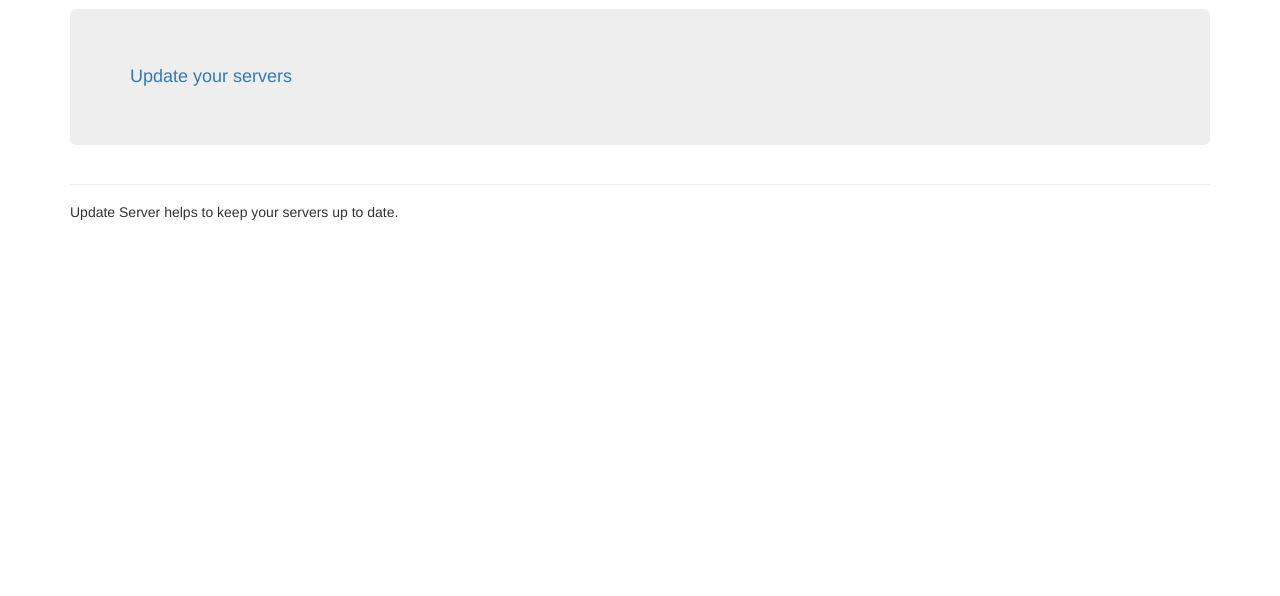
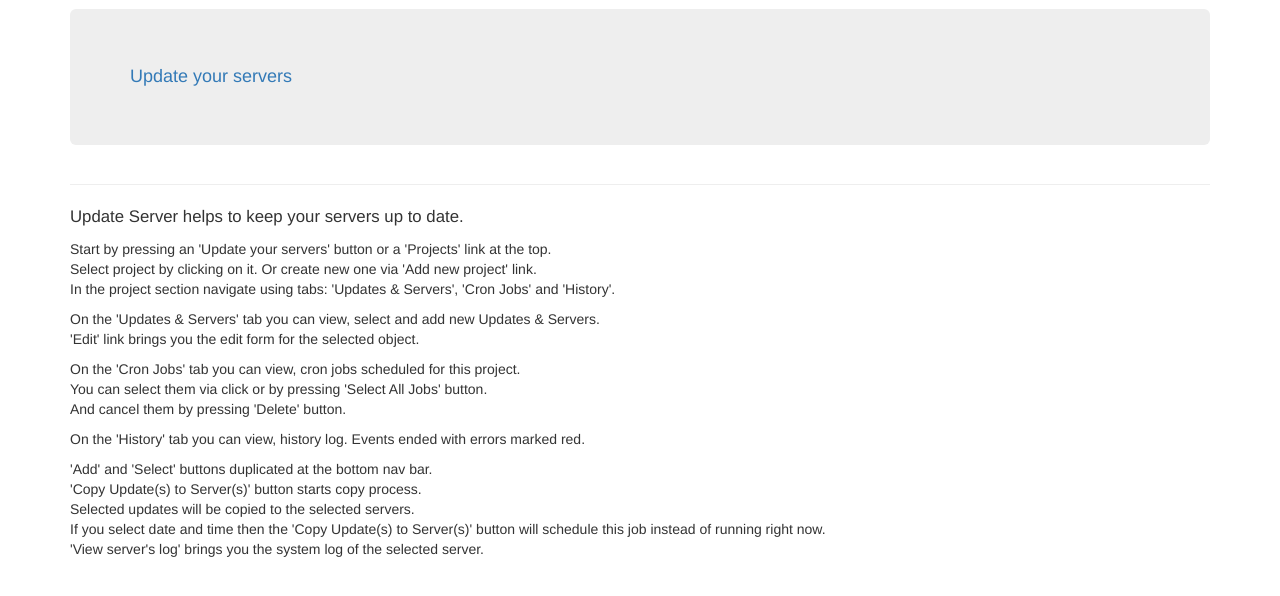
Before and after one commit to vaniacer/up, a Django app: page / in a window 1280 px wide. Shown: the part 51-647 px from the top of the page. Run offline with Django 3.2, Linux system fonts and the light colour scheme; some libraries are stand-ins or nearby versions.

Commit message:
add help at the index.html

```diff
--- a/ups/templates/ups/index.html
+++ b/ups/templates/ups/index.html
@@ -9,7 +9,34 @@
 {% endblock header %}
 
 {% block content %}
-<h5>
-    Update Server helps to keep your servers up to date.
-</h5>
+
+    <p><big>Update Server helps to keep your servers up to date.</big></p>
+
+    <p>
+        Start by pressing an 'Update your servers' button or a 'Projects' link at the top.<br>
+        Select project by clicking on it. Or create new one via 'Add new project' link.<br>
+        In the project section navigate using tabs: 'Updates & Servers', 'Cron Jobs' and 'History'.<br>
+    </p>
+    <p>
+        On the 'Updates & Servers' tab you can view, select and add new Updates & Servers.<br>
+        'Edit' link brings you the edit form for the selected object.
+    </p>
+    <p>
+        On the 'Cron Jobs' tab you can view, cron jobs scheduled for this project.<br>
+        You can select them via click or by pressing 'Select All Jobs' button.<br>
+        And cancel them by pressing 'Delete' button.
+    </p>
+    <p>
+        On the 'History' tab you can view, history log. Events ended with errors marked red.
+    </p>
+    <p>
+        'Add' and 'Select' buttons duplicated at the bottom nav bar.<br>
+        'Copy Update(s) to Server(s)' button starts copy process.<br>
+        Selected updates will be copied to the selected servers.<br>
+        If you select date and time then the 'Copy Update(s) to Server(s)'
+        button will schedule this job instead of running right now.<br>
+        'View server's log' brings you the system log of the selected server.
+    </p>
+
+
 {% endblock content %}
```
